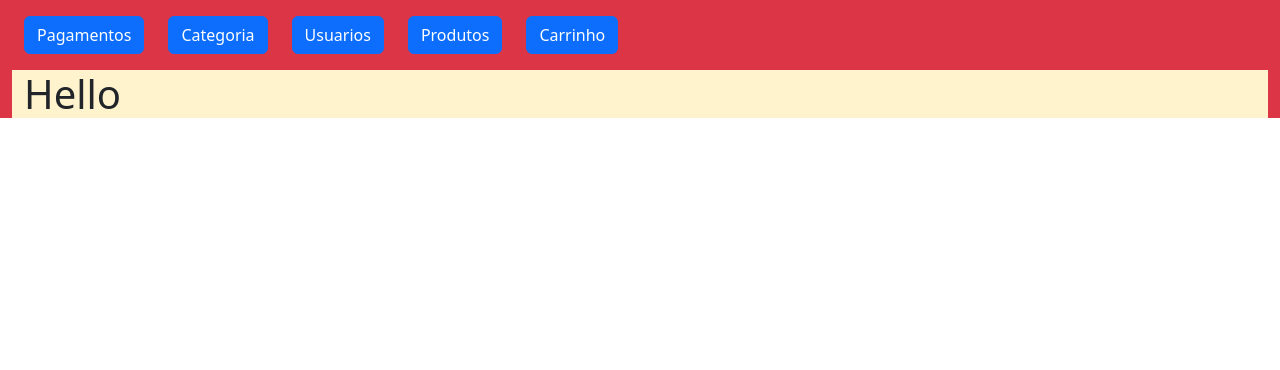
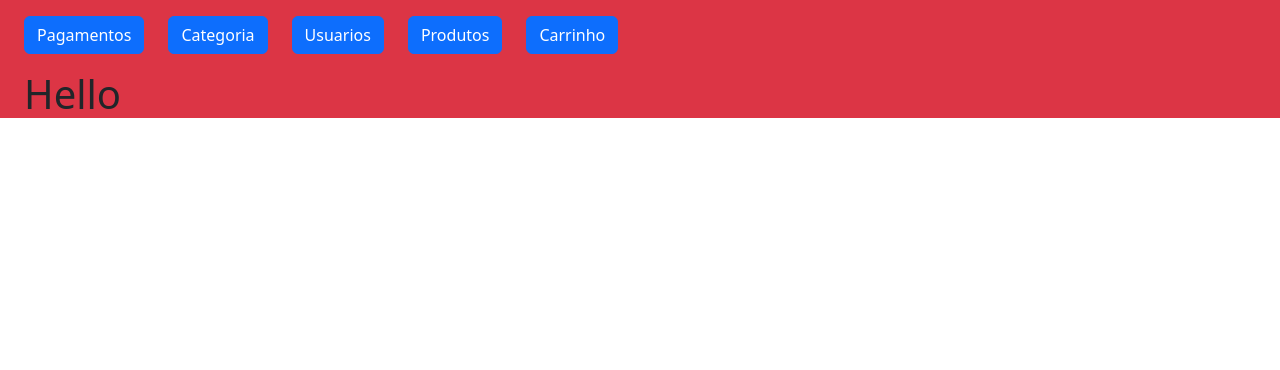
Before and after one commit to henriquenunes-teste/default, a PHP site: page /saborLoja/ in a window 1280 px wide. Shown: the top 370 px of the page. Run offline with PHP 8.4, Linux system fonts and the light colour scheme.

Commit message:
Update home.php

```diff
--- a/view/home.php
+++ b/view/home.php
@@ -1,3 +1,3 @@
-<div class="container-fluid bg-warning-subtle">
+<div class="container-fluid">
     <h1>Hello</h1>
 </div>
```
